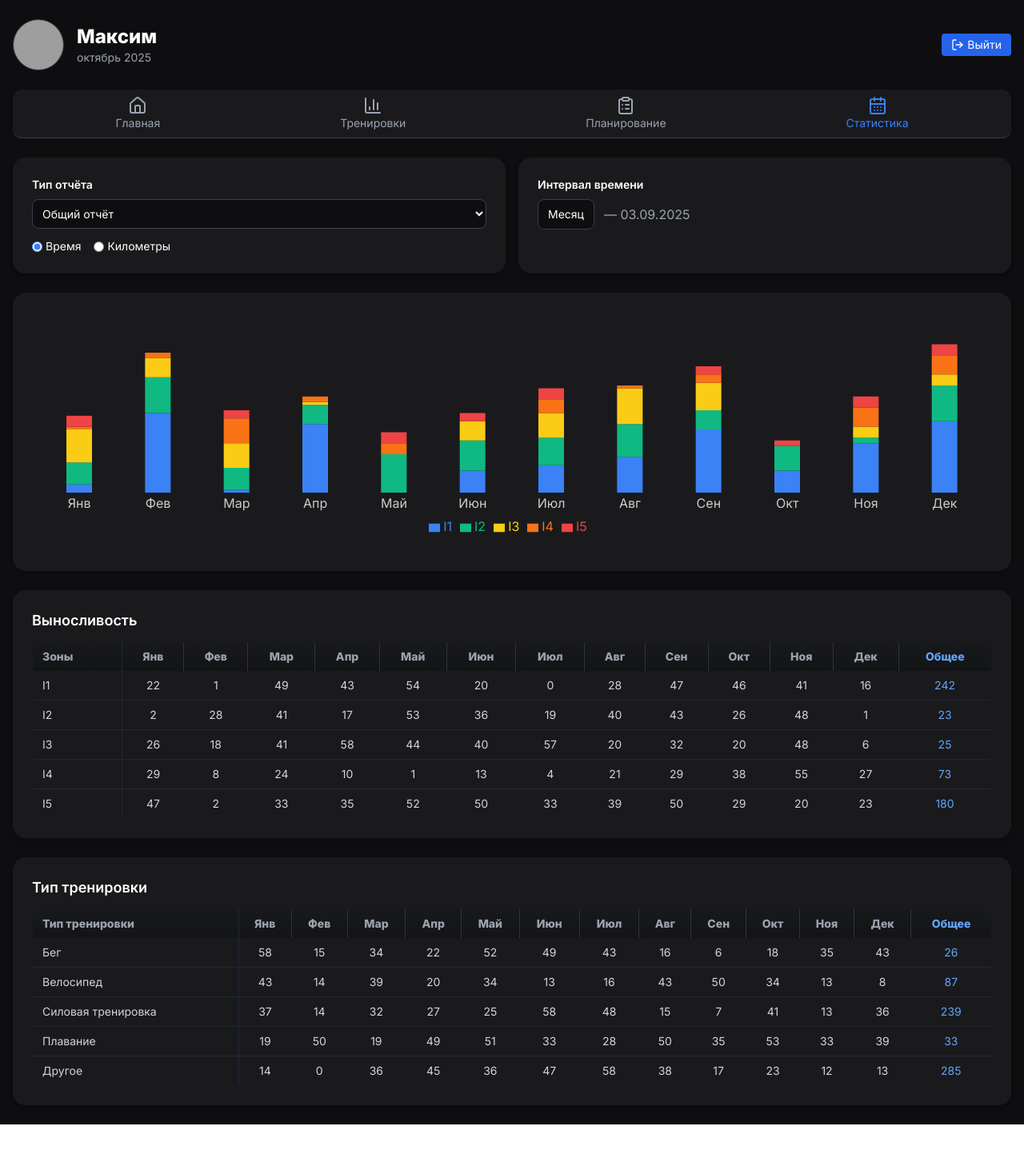
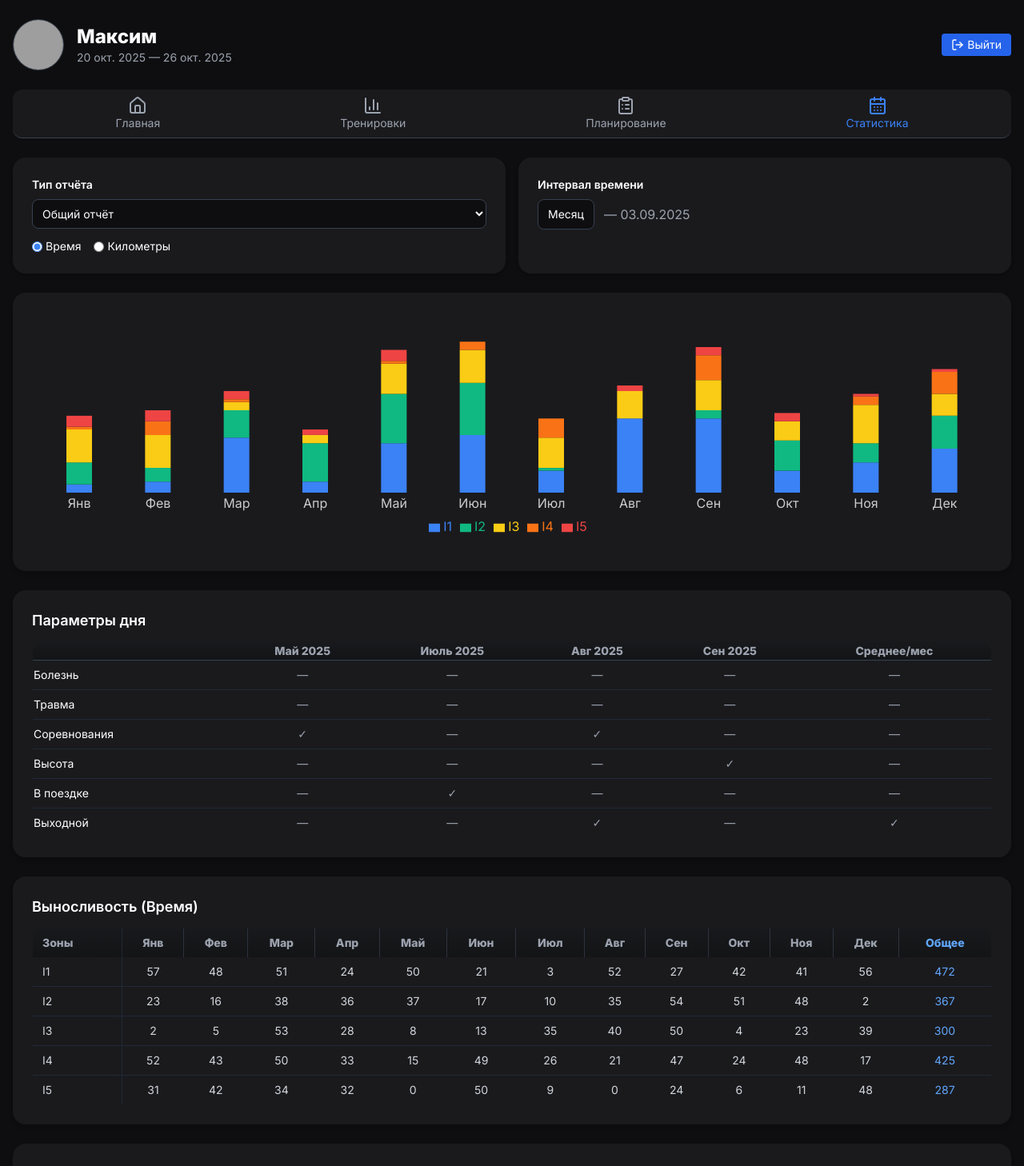
Before and after one commit to mbaliabin/dagbook-test, a React (Vite) app in the folder fasx-frontend/: page /statistics in a window 1280 px wide. Shown: the top 1458 px of the page at 80% size. Before the commit the page ends 1406 px from the top, so only its background shows below. Built offline with nearby package versions, Linux system fonts and the light colour scheme; grey boxes are pictures that could not be loaded.

Commit message:
Доработка StatisticsPage.tsx 68

```diff
--- a/fasx-frontend/src/pages/StatisticsPage.tsx
+++ b/fasx-frontend/src/pages/StatisticsPage.tsx
@@ -5,19 +5,22 @@ import {
   BarChart3,
   ClipboardList,
   CalendarDays,
-  LogOut,
+  LogOut
 } from "lucide-react";
 import { useNavigate, useLocation } from "react-router-dom";
 import dayjs from "dayjs";
-import "dayjs/locale/ru";
-
-dayjs.locale("ru");
+import "react-date-range/dist/styles.css";
+import "react-date-range/dist/theme/default.css";
 
 export default function StatisticsPage() {
   const [reportType, setReportType] = useState("Общий отчёт");
   const [interval, setInterval] = useState("Месяц");
   const [mode, setMode] = useState<"Время" | "Километры">("Время");
   const [name, setName] = useState("Максим");
+  const [dateRange, setDateRange] = useState<{ startDate: Date; endDate: Date } | null>({
+    startDate: dayjs().startOf("isoWeek").toDate(),
+    endDate: dayjs().endOf("isoWeek").toDate()
+  });
 
   const navigate = useNavigate();
   const location = useLocation();
@@ -35,50 +38,27 @@ export default function StatisticsPage() {
   ];
 
   const months = [
-    "Янв","Фев","Мар","Апр","Май","Июн","Июл","Авг","Сен","Окт","Ноя","Дек"
+    "Янв", "Фев", "Мар", "Апр", "Май", "Июн",
+    "Июл", "Авг", "Сен", "Окт", "Ноя", "Дек"
   ];
 
-  // Генерация mock-данных
-  const generateData = () => months.map(m => ({
+  const mockData = months.map(m => ({
     month: m,
     I1: Math.floor(Math.random() * 30),
     I2: Math.floor(Math.random() * 20),
     I3: Math.floor(Math.random() * 15),
     I4: Math.floor(Math.random() * 10),
-    I5: Math.floor(Math.random() * 5),
-    "Бег": Math.floor(Math.random() * 60),
-    "Велосипед": Math.floor(Math.random() * 120),
-    "Силовая тренировка": 0,
-    "Плавание": Math.floor(Math.random() * 10),
-    "Другое": Math.floor(Math.random() * 20),
+    I5: Math.floor(Math.random() * 5)
   }));
 
-  const mockData = generateData();
-
-  // Данные для графика
-  const chartData = mode === "Время"
-    ? mockData
-    : mockData.map(m => ({
-        month: m.month,
-        Бег: m.Бег,
-        Велосипед: m.Велосипед,
-        Плавание: m.Плавание,
-      }));
-
-  const barKeys = mode === "Время" ? ["I1","I2","I3","I4","I5"] : ["Бег","Велосипед","Плавание"];
-  const barColors = mode === "Время"
-    ? ["#3b82f6","#10b981","#facc15","#f97316","#ef4444"]
-    : ["#3b82f6","#10b981","#facc15"];
-
-  // Данные для таблиц
-  const enduranceZones = ["I1","I2","I3","I4","I5"];
-  const types = ["Бег","Велосипед","Силовая тренировка","Плавание","Другое"];
+  // Генератор случайных значений для таблиц
+  const generateValue = () => Math.floor(Math.random() * (mode === "Время" ? 60 : 10));
 
   return (
     <div className="min-h-screen bg-[#0e0e10] text-white px-4 py-6">
       <div className="max-w-7xl mx-auto space-y-6">
 
-        {/* Верхняя плашка */}
+        {/* Верхняя плашка — аватар, имя, кнопки и период */}
         <div className="flex flex-col md:flex-row md:items-center md:justify-between gap-4">
           <div className="flex items-center space-x-4">
             <img
@@ -88,7 +68,12 @@ export default function StatisticsPage() {
             />
             <div>
               <h1 className="text-2xl font-bold text-white">{name}</h1>
-              <p className="text-sm text-gray-400">{dayjs().format('MMMM YYYY')}</p>
+              <p className="text-sm text-gray-400">
+                {!dateRange
+                  ? dayjs().format('MMMM YYYY')
+                  : `${dayjs(dateRange.startDate).format('DD MMM YYYY')} — ${dayjs(dateRange.endDate).format('DD MMM YYYY')}`
+                }
+              </p>
             </div>
           </div>
 
@@ -157,20 +142,56 @@ export default function StatisticsPage() {
         {/* Диаграмма */}
         <div className="bg-[#1a1a1d] p-6 rounded-2xl shadow-md">
           <ResponsiveContainer width="100%" height={300}>
-            <BarChart data={chartData} margin={{ top: 20, right: 10, left: 10, bottom: 20 }}>
+            <BarChart data={mockData} margin={{ top: 20, right: 10, left: 10, bottom: 20 }}>
               <XAxis dataKey="month" axisLine={false} tickLine={false} stroke="#ccc" />
               <Tooltip contentStyle={{ backgroundColor: "#1a1a1d", border: "1px solid #333", color: "#fff" }} />
               <Legend wrapperStyle={{ color: "#fff" }} />
-              {barKeys.map((key, i) => (
-                <Bar key={key} dataKey={key} stackId="a" fill={barColors[i]} barSize={32} />
-              ))}
+              <Bar dataKey="I1" stackId="a" fill="#3b82f6" barSize={32} />
+              <Bar dataKey="I2" stackId="a" fill="#10b981" barSize={32} />
+              <Bar dataKey="I3" stackId="a" fill="#facc15" barSize={32} />
+              <Bar dataKey="I4" stackId="a" fill="#f97316" barSize={32} />
+              <Bar dataKey="I5" stackId="a" fill="#ef4444" barSize={32} />
             </BarChart>
           </ResponsiveContainer>
         </div>
 
-        {/* Таблица: Выносливость */}
+        {/* Параметры дня */}
         <div className="bg-[#1a1a1d] p-6 rounded-2xl shadow-md">
-          <h2 className="text-lg font-semibold mb-3">Выносливость {mode === "Километры" && "(км)"}</h2>
+          <h2 className="text-lg font-semibold mb-3">Параметры дня</h2>
+          <div className="overflow-x-auto">
+            <table className="w-full text-sm border-collapse border border-gray-800 rounded-xl overflow-hidden">
+              <thead className="text-gray-400 border-b border-gray-700 bg-gradient-to-b from-[#18191c] to-[#131416]">
+                <tr>
+                  <th className="text-left py-2"></th>
+                  {["Май 2025", "Июль 2025", "Авг 2025", "Сен 2025", "Среднее/мес"].map((m) => (
+                    <th key={m}>{m}</th>
+                  ))}
+                </tr>
+              </thead>
+              <tbody>
+                {[
+                  { row: "Болезнь", values: ["—", "—", "—", "—", "—"] },
+                  { row: "Травма", values: ["—", "—", "—", "—", "—"] },
+                  { row: "Соревнования", values: ["✓", "—", "✓", "—", "—"] },
+                  { row: "Высота", values: ["—", "—", "—", "✓", "—"] },
+                  { row: "В поездке", values: ["—", "✓", "—", "—", "—"] },
+                  { row: "Выходной", values: ["—", "—", "✓", "—", "✓"] },
+                ].map((item) => (
+                  <tr key={item.row} className="border-b border-gray-800 hover:bg-[#1d1e22]/80 transition-colors duration-150">
+                    <td className="py-2">{item.row}</td>
+                    {item.values.map((v, i) => (
+                      <td key={i} className="text-center text-gray-400">{v}</td>
+                    ))}
+                  </tr>
+                ))}
+              </tbody>
+            </table>
+          </div>
+        </div>
+
+        {/* Выносливость */}
+        <div className="bg-[#1a1a1d] p-6 rounded-2xl shadow-md">
+          <h2 className="text-lg font-semibold mb-3">Выносливость ({mode})</h2>
           <div className="overflow-x-auto">
             <table className="w-full text-sm text-gray-300 border-collapse border border-gray-800 rounded-xl overflow-hidden">
               <thead className="text-gray-400 bg-gradient-to-b from-[#18191c] to-[#131416]">
@@ -183,30 +204,27 @@ export default function StatisticsPage() {
                 </tr>
               </thead>
               <tbody>
-                {enduranceZones.map((zone) => (
+                {["I1", "I2", "I3", "I4", "I5"].map((zone) => {
+                  const rowValues = months.map(generateValue);
+                  const total = rowValues.reduce((a, b) => a + b, 0);
+                  return (
                     <tr key={zone} className="border-b border-gray-800">
                       <td className="py-2 px-3 border-r border-gray-800">{zone}</td>
-                    {months.map((m, i) => (
-                      <td key={i} className="text-center">
-                        {mode === "Время" ? Math.floor(Math.random() * 60) : mockData[i][zone]}
-                      </td>
+                      {rowValues.map((v, i) => (
+                        <td key={i} className="text-center">{v}</td>
                       ))}
-                    <td className="text-center text-blue-400">
-                      {mode === "Время"
-                        ? Math.floor(Math.random() * 300)
-                        : months.reduce((sum, _, i) => sum + mockData[i][zone], 0)
-                      }
-                    </td>
+                      <td className="text-center text-blue-400">{total}</td>
                     </tr>
-                ))}
+                  );
+                })}
               </tbody>
             </table>
           </div>
         </div>
 
-        {/* Таблица: Тип тренировки */}
+        {/* Тип тренировки */}
         <div className="bg-[#1a1a1d] p-6 rounded-2xl shadow-md mb-10">
-          <h2 className="text-lg font-semibold mb-3">Тип тренировки {mode === "Километры" && "(км)"}</h2>
+          <h2 className="text-lg font-semibold mb-3">Тип тренировки ({mode})</h2>
           <div className="overflow-x-auto">
             <table className="w-full text-sm text-gray-300 border-collapse border border-gray-800 rounded-xl overflow-hidden">
               <thead className="text-gray-400 bg-gradient-to-b from-[#18191c] to-[#131416]">
@@ -219,22 +237,19 @@ export default function StatisticsPage() {
                 </tr>
               </thead>
               <tbody>
-                {types.map((type) => (
+                {["Бег", "Велосипед", "Силовая тренировка", "Плавание", "Другое"].map((type) => {
+                  const rowValues = months.map(generateValue);
+                  const total = rowValues.reduce((a, b) => a + b, 0);
+                  return (
                     <tr key={type} className="border-b border-gray-800">
                       <td className="py-2 px-3 border-r border-gray-800">{type}</td>
-                    {months.map((m, i) => (
-                      <td key={i} className="text-center">
-                        {mode === "Время" ? Math.floor(Math.random() * 60) : mockData[i][type]}
-                      </td>
+                      {rowValues.map((v, i) => (
+                        <td key={i} className="text-center">{v}</td>
                       ))}
-                    <td className="text-center text-blue-400">
-                      {mode === "Время"
-                        ? Math.floor(Math.random() * 300)
-                        : months.reduce((sum, _, i) => sum + mockData[i][type], 0)
-                      }
-                    </td>
+                      <td className="text-center text-blue-400">{total}</td>
                     </tr>
-                ))}
+                  );
+                })}
               </tbody>
             </table>
           </div>
```
Lines whose indentation alone changed are shown as unchanged.
